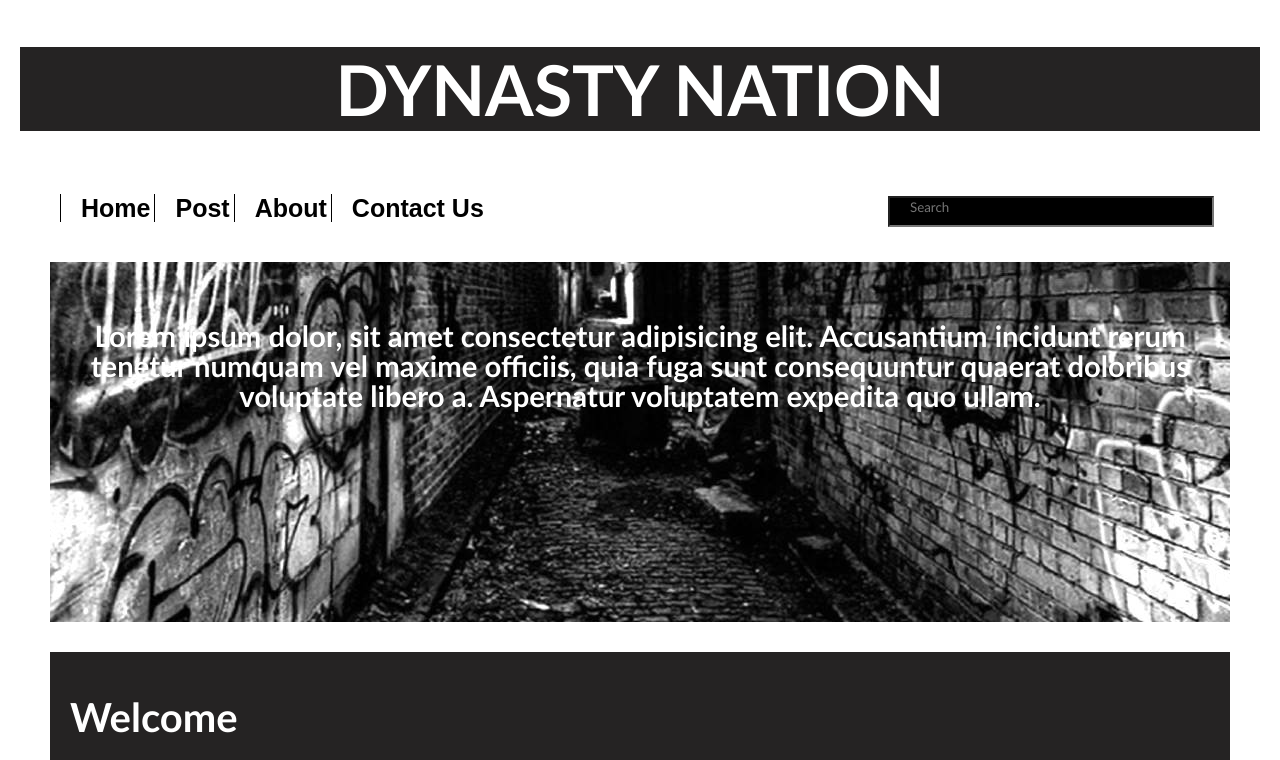
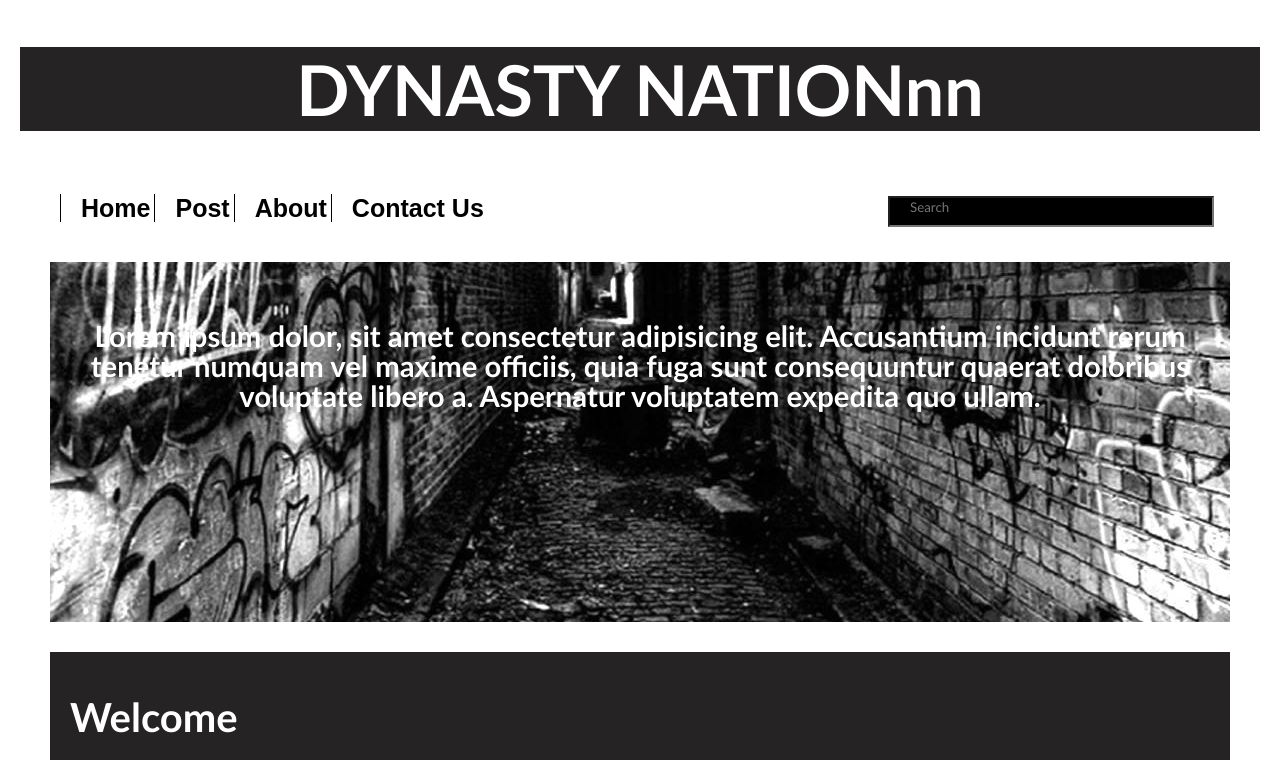
Before and after one commit to francis-Paul-code/Dynasty-Nation, a plain HTML site: page index.html in a window 1280 px wide. Shown: the top 760 px of the page. Drawn offline with Linux system fonts and the light colour scheme; files whose address does not match are found by name.

Commit message:
Update index.html

```diff
--- a/index.html
+++ b/index.html
@@ -5,7 +5,7 @@
 
     <body>
         <header id="Main-header">
-            <h1>DYNASTY NATION</h1>
+            <h1>DYNASTY NATIONnn</h1>
         </header>
         <nav id="Nav-bar">
             <ul>
```
